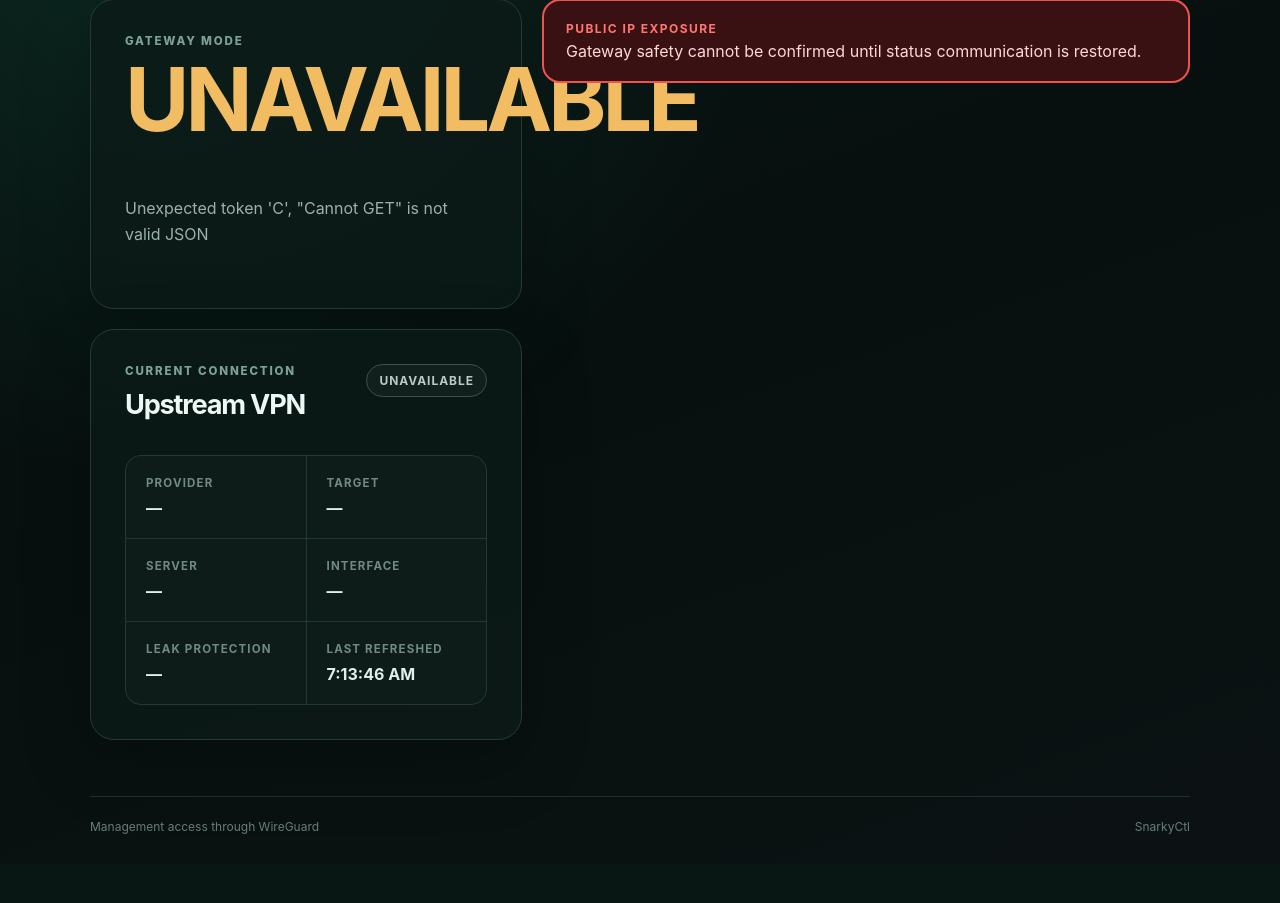
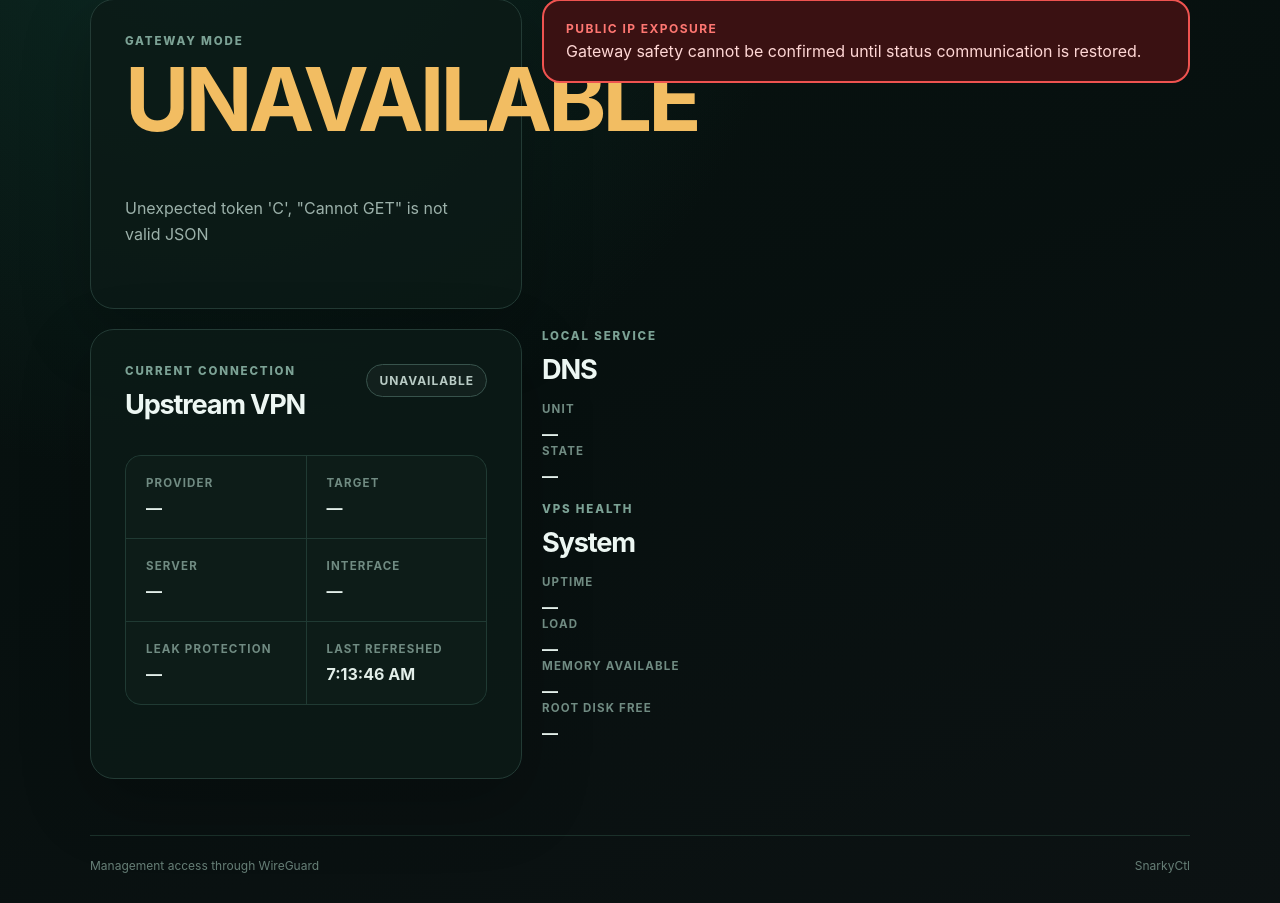
Before and after one commit to topquark22/Snarkypuss, a Python web app: template src/snarkyctl/templates/dashboard.html in a window 1280 px wide. Shown: the part 127-1030 px from the top of the page. Before the commit the page ends 961 px from the top, so only its background shows below. Run offline with Jinja, Linux system fonts and the light colour scheme; the template is opened without the code that fills it, so the values that code supplies are empty.

Commit message:
Add local status dashboard cards

```diff
--- a/src/snarkyctl/templates/dashboard.html
+++ b/src/snarkyctl/templates/dashboard.html
@@ -75,6 +75,33 @@
           </div>
         </dl>
       </section>
+
+      <section class="local-status" aria-label="Local gateway status">
+        <article class="status-card">
+          <p class="eyebrow">Local service</p>
+          <h2>DNS</h2>
+          <dl>
+            <div><dt>Unit</dt><dd id="dns-service">—</dd></div>
+            <div><dt>State</dt><dd id="dns-state">—</dd></div>
+          </dl>
+        </article>
+
+        <article class="status-card">
+          <p class="eyebrow">VPS health</p>
+          <h2>System</h2>
+          <dl>
+            <div><dt>Uptime</dt><dd id="system-uptime">—</dd></div>
+            <div><dt>Load</dt><dd id="system-load">—</dd></div>
+            <div><dt>Memory available</dt><dd id="system-memory">—</dd></div>
+            <div><dt>Root disk free</dt><dd id="system-disk">—</dd></div>
+          </dl>
+        </article>
+      </section>
+
+      <section id="partial-failures" class="partial-failures" aria-live="polite" hidden>
+        <strong>Incomplete status</strong>
+        <ul id="partial-failure-list"></ul>
+      </section>
     </main>
 
     <footer>
```
